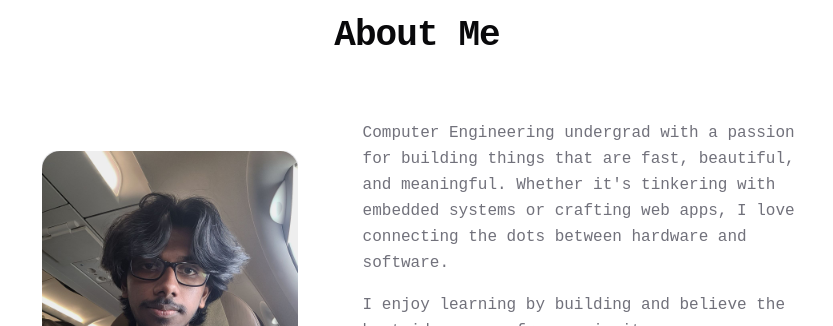
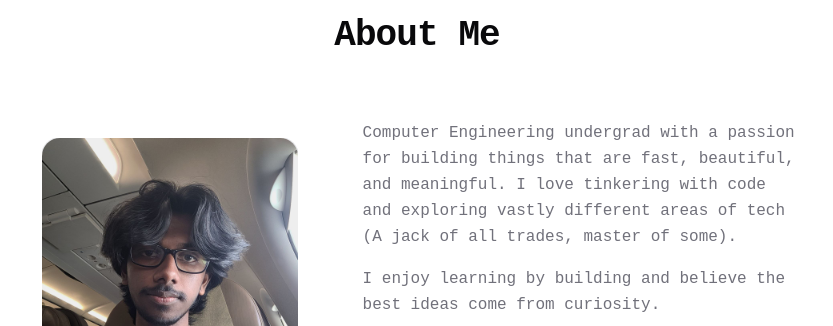
Before and after one commit to danusan-s/portfolio-website, a React (Vite) app: page / in a window 1280 px wide. Shown: the part 880-1206 px from the top of the page, without its empty margins (223-1056 px from the left). Built offline with nearby package versions, Linux system fonts and the light colour scheme; no server answers.

Commit message:
fix: about me

```diff
--- a/src/components/AboutSection.tsx
+++ b/src/components/AboutSection.tsx
@@ -44,14 +44,14 @@ export function AboutSection() {
           >
             <div className="space-y-4 text-muted-foreground leading-relaxed">
               <p>
-                Computer Engineering undergrad with a passion for building things
-                that are fast, beautiful, and meaningful. Whether it's tinkering
-                with embedded systems or crafting web apps, I love connecting the
-                dots between hardware and software.
+                Computer Engineering undergrad with a passion for building
+                things that are fast, beautiful, and meaningful. I love
+                tinkering with code and exploring vastly different areas of tech
+                (A jack of all trades, master of some).
               </p>
               <p>
-                I enjoy learning by building and believe the best ideas come from
-                curiosity.
+                I enjoy learning by building and believe the best ideas come
+                from curiosity.
               </p>
               <p>
                 This site is a small collection of what I'm working on and
```
